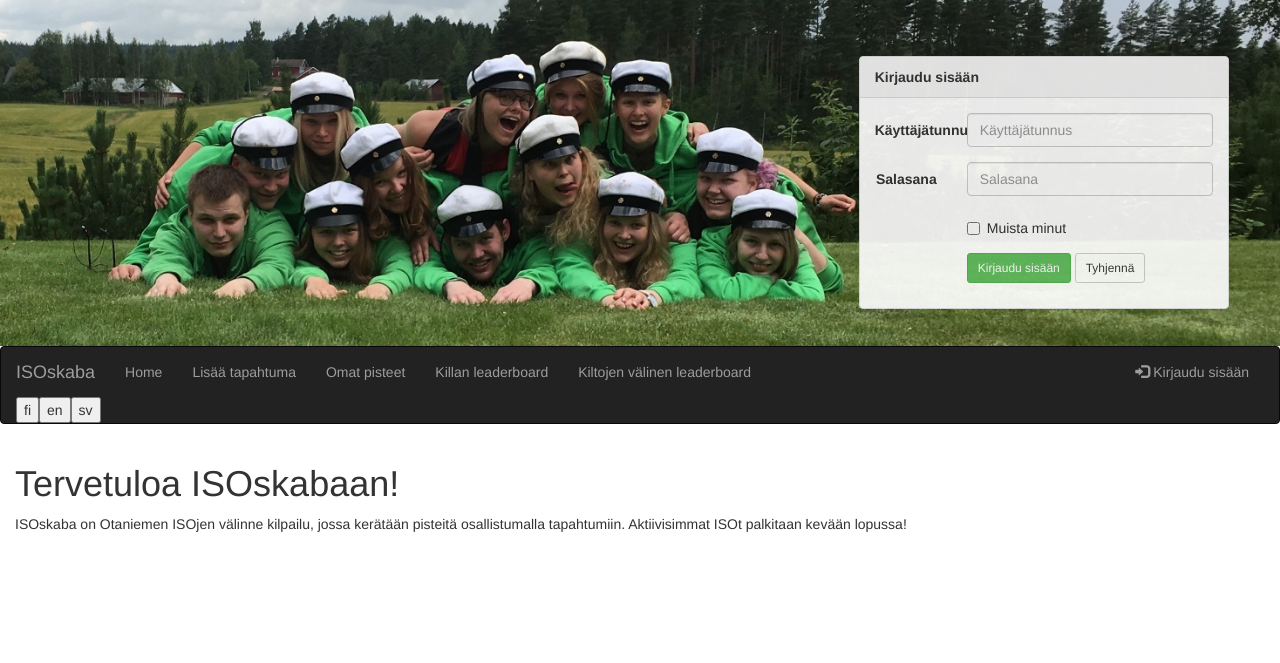
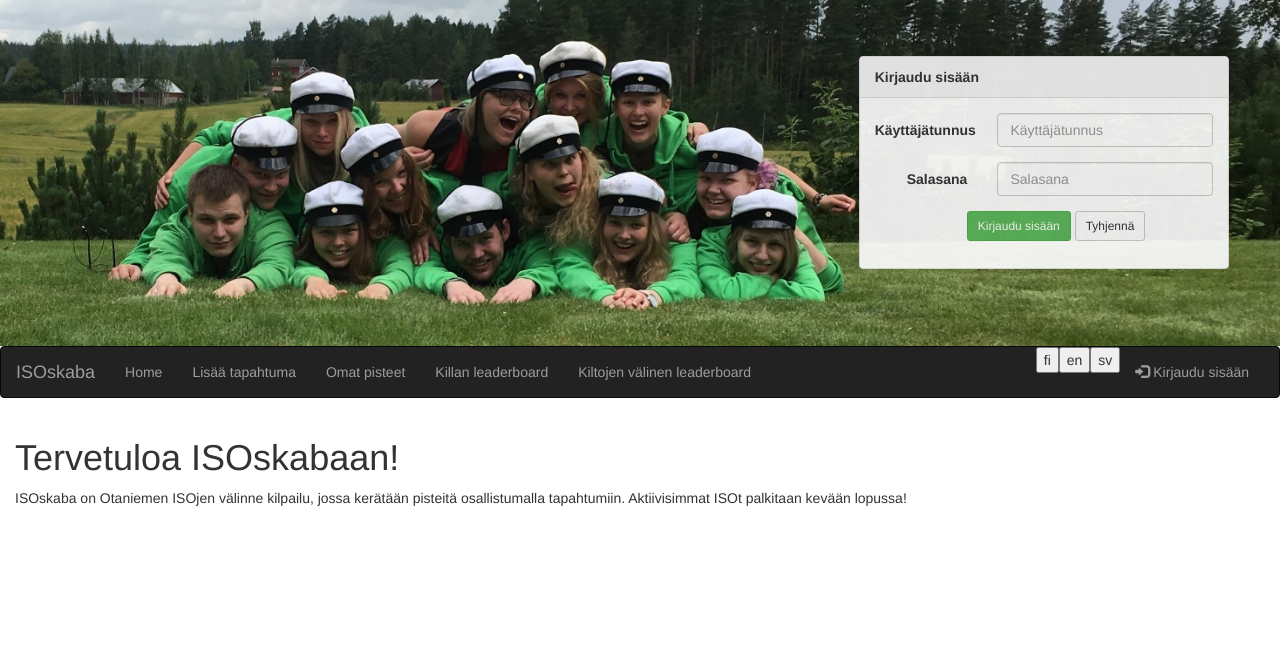
Before and after one commit to Jonneitapuro/isoskaba2, a Django app: page / in a window 1280 px wide. Shown: the top 663 px of the page. Run offline with Django 3.2, Linux system fonts and the light colour scheme; some libraries are stand-ins or nearby versions.

Commit message:
- Make banner login form work - changed size of banner login forms label/inputs a bit - Banner login only shows if user is not logged in - Entering /login/ also hides banner login

```diff
--- a/skaba/views.py
+++ b/skaba/views.py
@@ -177,7 +177,7 @@ def login_user(request):
             status=401 #Unauthorised
 
 
-    return render(request, 'simple_login.html', {'username': username, 'next': redirectURL}, c, status=status)
+    return render(request, 'simple_login.html', {'username': username, 'next': redirectURL, 'view': 'login'}, c, status=status)
 
 def logout_user(request):
     logout(request)
--- a/static/css/app.css
+++ b/static/css/app.css
@@ -31,10 +31,6 @@ div {
   width:20%;
   background-color:#ccc;
   text-align: center;
-}
-
-#language-form input {
-   float:left;
 }
 
 footer {
@@ -91,6 +87,10 @@ div.form-error {
  margin-top: 40px;
 }
 
+.panel-heading-transparent {
+   background-color: inherit !important;
+}
+
 .form-group.last {
  margin-bottom: 40px;
 }
@@ -102,7 +102,7 @@ div.form-error {
   }
 
   #login-body {
-  height: 210px;
+  height: 170px;
 }
 }
 
--- a/templates/base.html
+++ b/templates/base.html
@@ -17,33 +17,25 @@
     <div id="header" class="row">
       <a href="/"><img id="headerpic" src="../static/images/isoskaba-kuva-pieni.jpg" alt="ISOskaba"></a>
     </div>
+    {% if not user.is_authenticated and view != 'login' %}
     <div id="login">
       <div class="panel panel-default">
         <div class="panel-heading">
           <strong>Kirjaudu sisään</strong>
         </div>
         <div id="login-body" class="panel-body">
-          <form class="form-horizontal" role="form">
+          <form class="form-horizontal" role="form" action="/login" method="POST">
+            {% csrf_token %}
             <div class="form-group">
-              <label for="inputEmail3" class="col-sm-3 control-label">Käyttäjätunnus</label>
-              <div class="col-sm-9">
+              <label for="inputEmail3" class="col-sm-4 control-label">Käyttäjätunnus</label>
+              <div class="col-sm-8">
                 <input type="text" class="form-control" id="username" name="username" placeholder="Käyttäjätunnus" required="" value="{{ username }}"  />
               </div>
             </div>
             <div class="form-group">
-              <label for="password" class="col-sm-3 control-label">Salasana</label>
-              <div class="col-sm-9">
+              <label for="password" class="col-sm-4 control-label">Salasana</label>
+              <div class="col-sm-8">
                 <input type="password" class="form-control" id="password" name="password" placeholder="Salasana" required="" value="" />
-              </div>
-            </div>
-            <div class="form-group">
-              <div class="col-sm-offset-3 col-sm-9">
-                <div class="checkbox">
-                  <label>
-                    <input type="checkbox">
-                    Muista minut
-                  </label>
-                </div>
               </div>
             </div>
             <div class="form-group last">
@@ -56,7 +48,10 @@
         </div>
       </div>
     </div>
+    {% endif %}
   </div>
+  <form action="/i18n/setlang/" id="language-form" method="post">
+  {% csrf_token %}
   <nav class="navbar navbar-inverse">
     <div class="container-fluid">
       <div class="navbar-header">
@@ -82,6 +77,9 @@
           {% endif %}
        </ul>
       <ul id="login-nav" class="nav navbar-nav navbar-right">
+        <li><input type="submit" name="language" value="fi"></li>
+        <li><input type="submit" name="language" value="en"></li>
+        <li><input type="submit" name="language" value="sv"></li>
         {% if user.is_authenticated %}
         <li><a href="/logout/"><span class="glyphicon glyphicon-log-out"></span> Kirjaudu ulos</a></li>
         {% else %}
@@ -89,22 +87,16 @@
         {% endif %}
       </ul>
     </div>
-    <div id="language-form nav navbar-nav navbar-right">
-                <form action="/i18n/setlang/" id="language-form" method="post">
-                  {% csrf_token %}
-                  <input type="submit" name="language" value="fi">
-                  <input type="submit" name="language" value="en">
-                  <input type="submit" name="language" value="sv">
-                </form>
-              </div>
   </div>
 </nav>
+</form>
+
 <div id="content" class="container-fluid">
   <div class="flash-messages">
     {% if messages %}
     <ul class="messages">
       {% for message in messages %}
-      <li>{% if message.tags %} class="alert alert-{{ message.tags }}"{% endif %}>{{ message }}</li>
+      <li{% if message.tags %} class="alert alert-{{ message.tags }}"{% endif %}>{{ message }}</li>
       {% endfor %}
     </ul>
     {% endif %}
@@ -116,69 +108,3 @@
 </footer>
 </body>
 </html>
-	<!--<head>
-		<title>ISOskaba</title>
-		<meta charset="UTF-8">
-		<script src="https://ajax.googleapis.com/ajax/libs/jquery/3.1.0/jquery.min.js"></script>
-		<link rel="stylesheet" href="https://maxcdn.bootstrapcdn.com/bootstrap/3.3.5/css/bootstrap.min.css">
-		<link rel="stylesheet" href="{% static "css/app.css" %}" />
-    <script src="https://maxcdn.bootstrapcdn.com/bootstrap/3.3.5/js/bootstrap.min.js"></script>
-    <script src="{% static "js/app.js" %}"></script>
-  	<meta name="viewport" content="width=device-width, initial-scale=1">
-	</head>
-
-	<body>
-	  	<nav class="navbar navbar-inverse">
-      		<div class="container-fluid">
-        		<div class="navbar-header">
-          			<button type="button" class="navbar-toggle" data-toggle="collapse" data-target="#myNavbar">
-	            		<span class="icon-bar"></span>
-	            		<span class="icon-bar"></span>
-	            		<span class="icon-bar"></span>
-    			    </button>
-          			<a class="navbar-brand" href="/">ISOskaba</a>
-        		</div>
-       			<div class="collapse navbar-collapse" id="myNavbar">
-          			<ul class="nav navbar-nav">
-            			<li><a href="/">{% trans 'Home' %}</a></li>
-            			{% if user.is_superuser %}
-            			<li><a href="/admin/events">{% trans 'Events' %}</a></li>
-            			{% endif %}
-         		 	</ul>
-              <div id="language-form nav navbar-nav navbar-right">
-                <form action="/i18n/setlang/" id="language-form" method="post">
-                  {% csrf_token %}
-                  <input type="submit" name="language" value="fi">
-                  <input type="submit" name="language" value="en">
-                  <input type="submit" name="language" value="sv">
-                </form>
-              </div>
-              <ul class="nav navbar-nav navbar-right">
-                {% if user.is_authenticated %}
-            			<li><a href="/logout/"><span class="glyphicon glyphicon-log-out"></span> {%trans 'Log out' %}</a></li>
-          			{% else %}
-            			<li><a href="/login"><span class="glyphicon glyphicon-log-in"></span> {%trans 'Log in' %}</a></li>
-          			{% endif %}
-        			</ul>
-        		</div>
-      		</div>
-    	</nav>
-		<div id="content" class="container-fluid">
-	      	<div class="flash-messages">
-        		{% if messages %}
-          		<ul class="messages">
-           			{% for message in messages %}
-              		<li{% if message.tags %} class="alert alert-{{ message.tags }}"{% endif %}>{{ message }}</li>
-            		{% endfor %}
-          		</ul>
-        		{% endif %}
-    		</div>
-		</div>
-		<footer>
-      <span>{% trans "Text" %}
-			<span class="copyright">(C) 2016 ISOskaba</span>
-
-		</footer>
-	</body>
-</html>
->>>>>>> refs/remotes/origin/master-->
```
Also changed, not shown: templates/simple_login.html (+40 -2 lines). Lines whose indentation alone changed are shown as unchanged.
